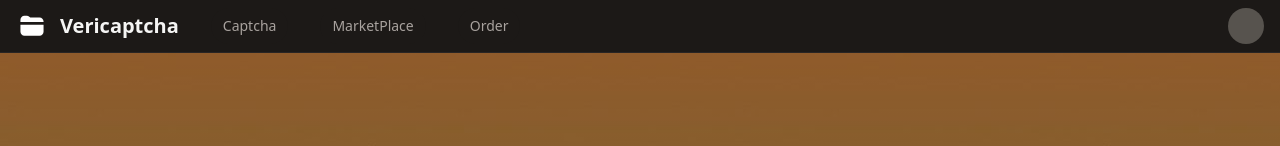
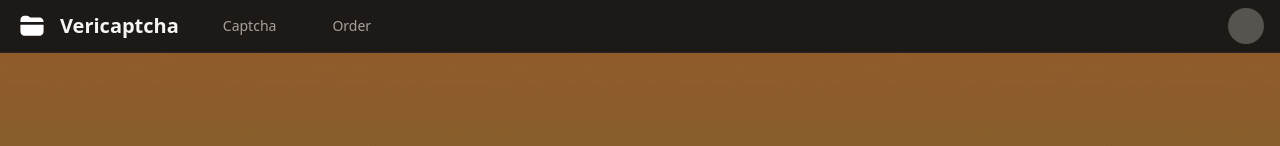
Before and after one commit to IamAbhinavSINGH/vericaptcha, a React (Vite) app: page / in a window 1280 px wide. Shown: the top 146 px of the page. Built offline with nearby package versions, Linux system fonts and the light colour scheme.

Commit message:
fixed slight bug in signup

```diff
--- a/src/components/AppBar.tsx
+++ b/src/components/AppBar.tsx
@@ -72,7 +72,6 @@ function RenderButtons({type} : AppBarPropsType){
     const buttons = [
         { name : "Home", linkTo : "" },
         { name : "Captcha" , linkTo : "captcha"},
-        { name : "MarketPlace" , linkTo : "marketplace"},
         { name : "Order" , linkTo : "order"}
     ]
 
--- a/src/components/Auth.tsx
+++ b/src/components/Auth.tsx
@@ -23,7 +23,7 @@ export const Auth = ({ type } : {type : "signup" | "signin"}) => {
                 inputFields
             );
 
-            if (responseObj.data) {
+            if (responseObj.data || (type === 'signup' && responseObj.data === null)) {
                 setResponse("Successfully signed in");
                 navigate("/");
                 localStorage.setItem("username", inputFields.username);
```
